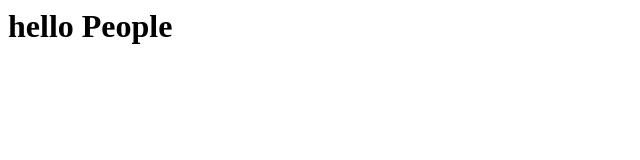
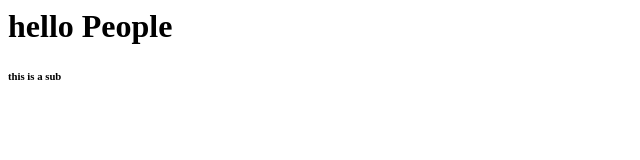
Before and after one commit to Akashpandit/testing-collab, a plain HTML site: page index.html in a window 1280 px wide. Shown: the full height of the page, 0-640 px from the left. Drawn offline with Linux system fonts and the light colour scheme.

Commit message:
My Branch's Commit

```diff
--- a/index.html
+++ b/index.html
@@ -4,5 +4,6 @@
 </head>
 <body>
   <h1>hello People</h1>
+  <h6>this is a sub</h6>
 </body>
 </html>
```
